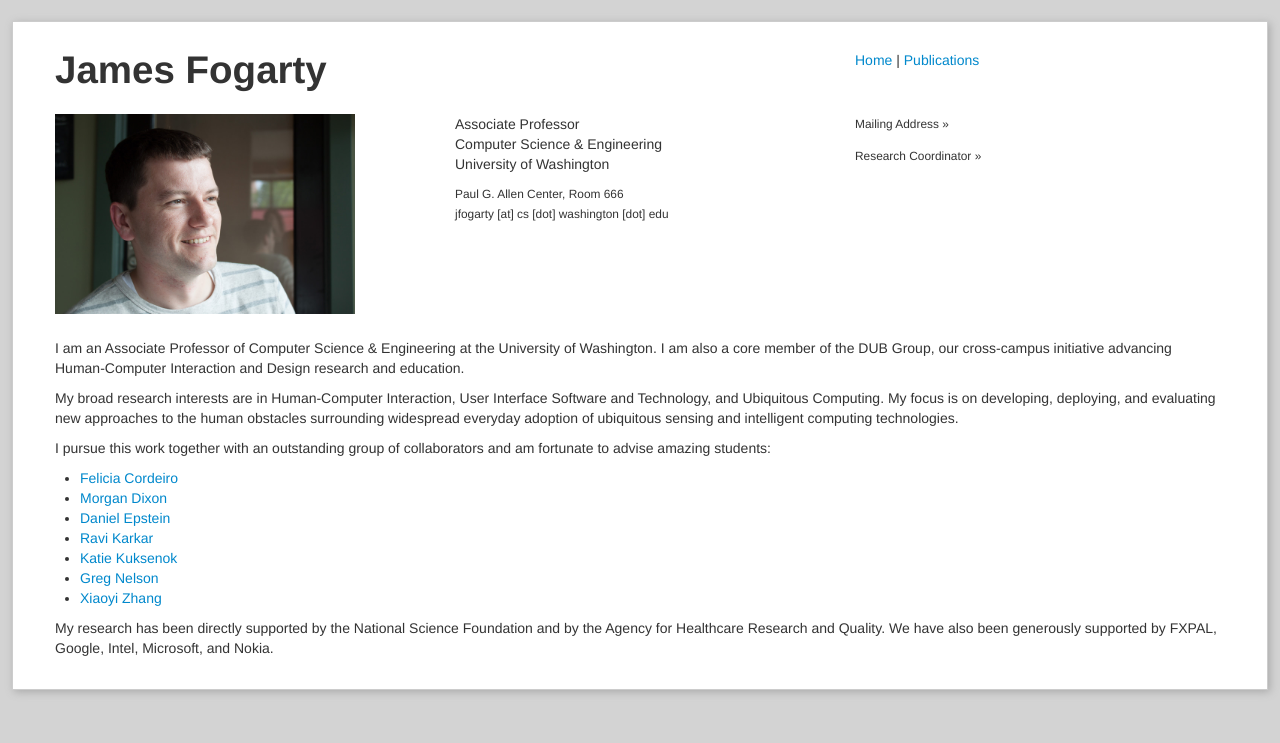
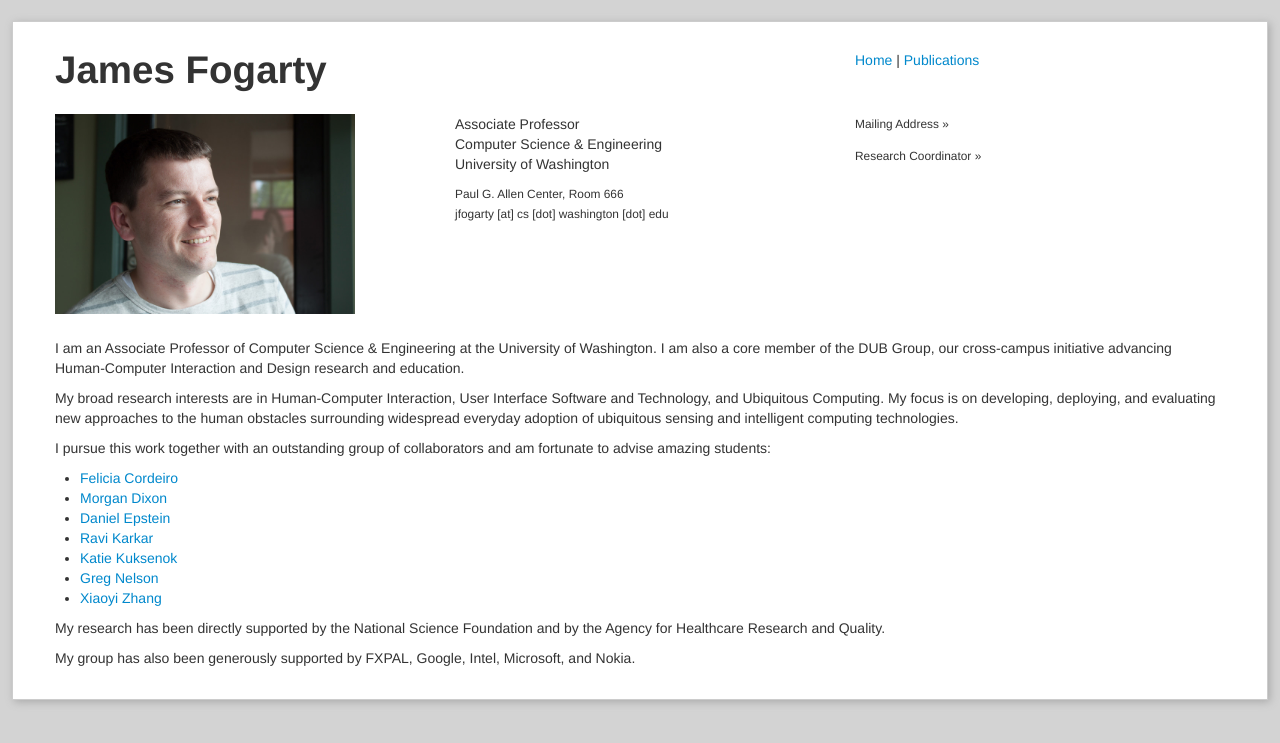
Before and after one commit to karkar/web-jayfo, a Jekyll site: the page built from index.md, in a window 1280 px wide. Shown: the top 743 px of the page. Built offline with Jekyll 4.4.1, drawn with Linux system fonts in a browser that asks for light colours.

Commit message:
Format Funding

```diff
--- a/index.md
+++ b/index.md
@@ -89,7 +89,8 @@ I pursue this work together with an outstanding group of collaborators and am fo
 * [Xiaoyi Zhang](http://xiaoyizhang.me/)
 
 My research has been directly supported by the National Science Foundation and by the Agency for Healthcare Research and Quality.
-We have also been generously supported by FXPAL, Google, Intel, Microsoft, and Nokia.
+
+My group has also been generously supported by FXPAL, Google, Intel, Microsoft, and Nokia.
 {% endcapture %}
 {{ m | markdownify }}
     </div>
```
